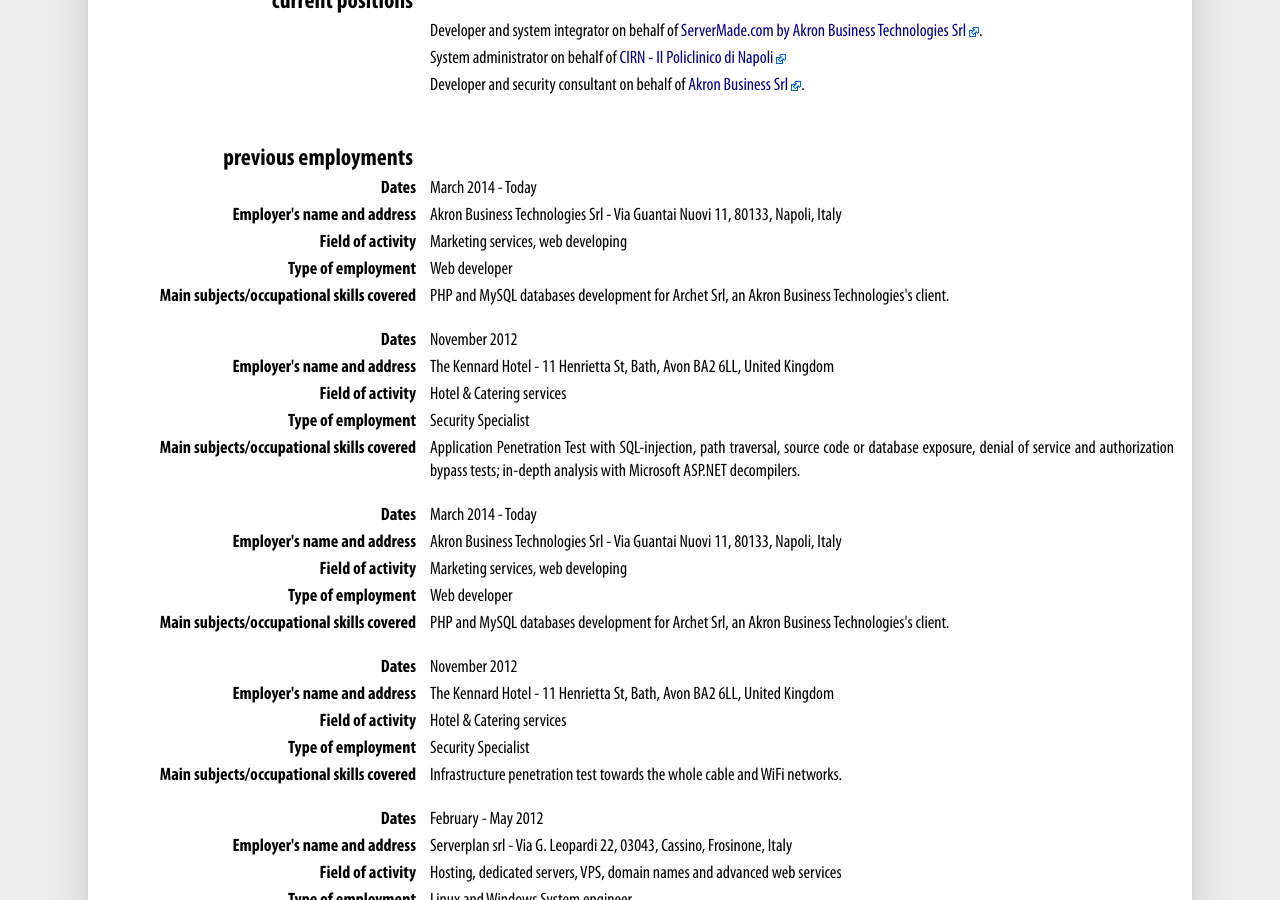
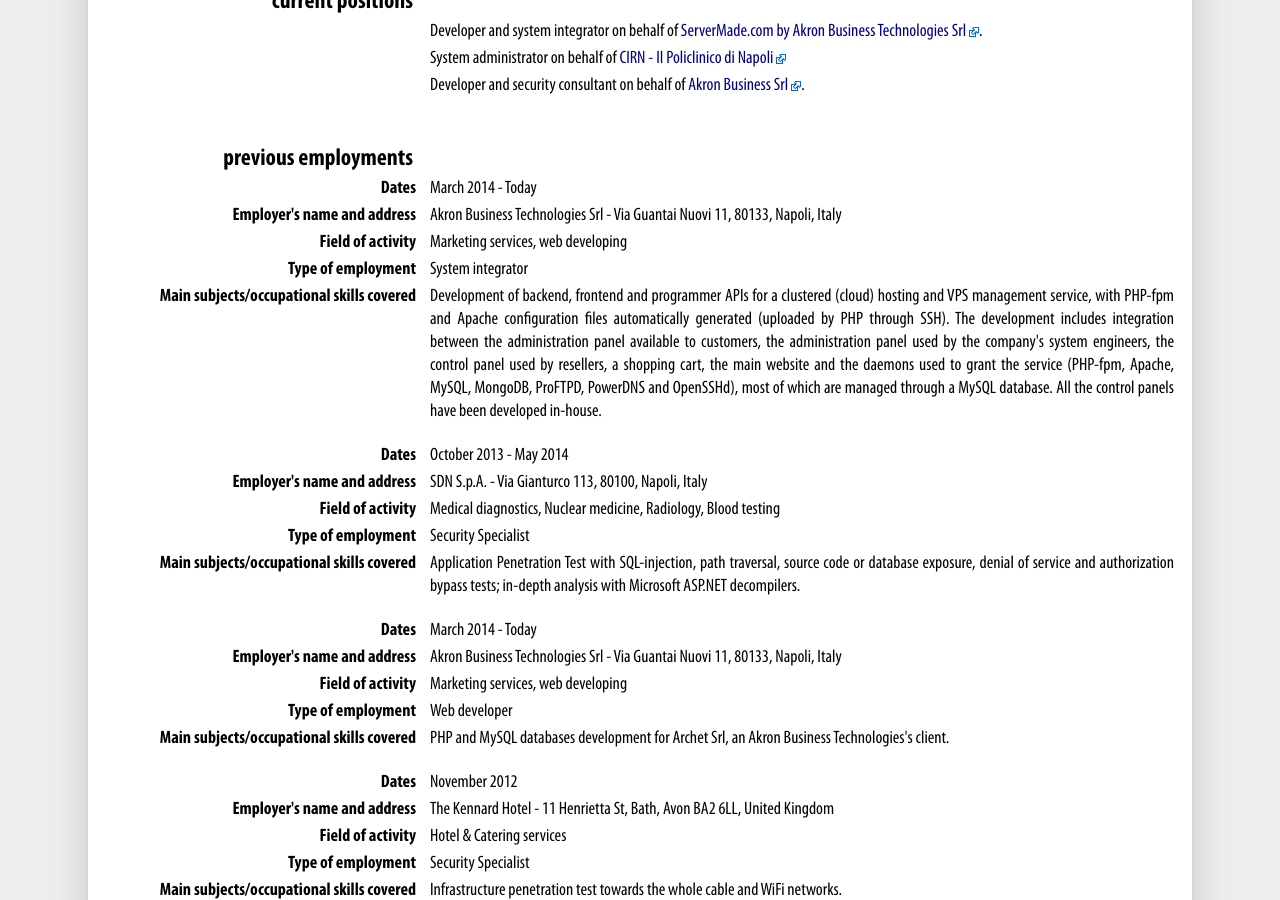
Before and after one commit to periloso/Resume, a Jekyll site: the page built from index.html, in a window 1280 px wide and 900 px high, scrolled down 372 px. Built offline with Jekyll 4.4.1, drawn with Linux system fonts in a browser that asks for light colours.

Commit message:
no message

```diff
--- a/_data/previous_employments.json
+++ b/_data/previous_employments.json
@@ -3,13 +3,13 @@
     "dates": "March 2014 - Today",
     "employer_name": "Akron Business Technologies Srl - Via Guantai Nuovi 11, 80133, Napoli, Italy",
     "activity_field": "Marketing services, web developing",
-    "job_type": "Web developer",
-    "main_subjects": "PHP and MySQL databases development for Archet Srl, an Akron Business Technologies's client."
+    "job_type": "System integrator",
+    "main_subjects": "Development of backend, frontend and programmer APIs for a clustered (cloud) hosting and VPS management service, with PHP-fpm and Apache configuration files automatically generated (uploaded by PHP through SSH). The development includes integration between the administration panel available to customers, the administration panel used by the company's system engineers, the control panel used by resellers, a shopping cart, the main website and the daemons used to grant the service (PHP-fpm, Apache, MySQL, MongoDB, ProFTPD, PowerDNS and OpenSSHd), most of which are managed through a MySQL database. All the control panels have been developed in-house."
   },
   {
-    "dates": "November 2012",
-    "employer_name": "The Kennard Hotel - 11 Henrietta St, Bath, Avon BA2 6LL, United Kingdom",
-    "activity_field": "Hotel & Catering services",
+    "dates": "October 2013 - May 2014",
+    "employer_name": "SDN S.p.A. - Via Gianturco 113, 80100, Napoli, Italy",
+    "activity_field": "Medical diagnostics, Nuclear medicine, Radiology, Blood testing",
     "job_type": "Security Specialist",
     "main_subjects": "Application Penetration Test with SQL-injection, path traversal, source code or database exposure, denial of service and authorization bypass tests; in-depth analysis with Microsoft ASP.NET decompilers."
   },
```
